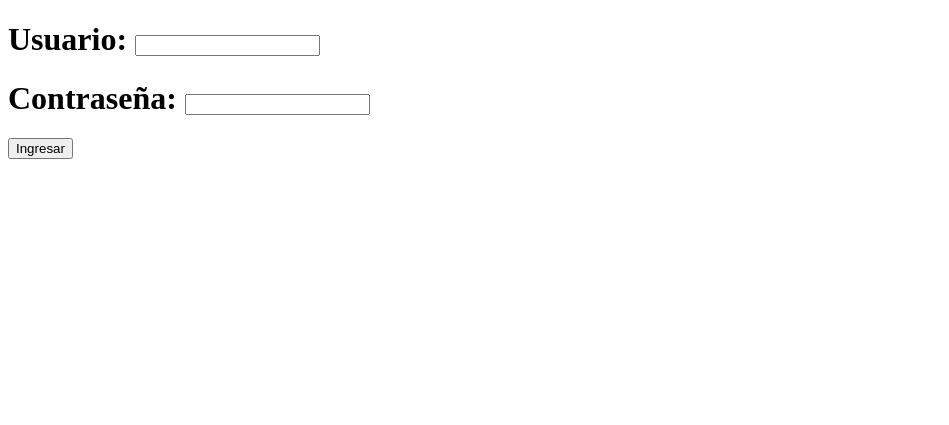
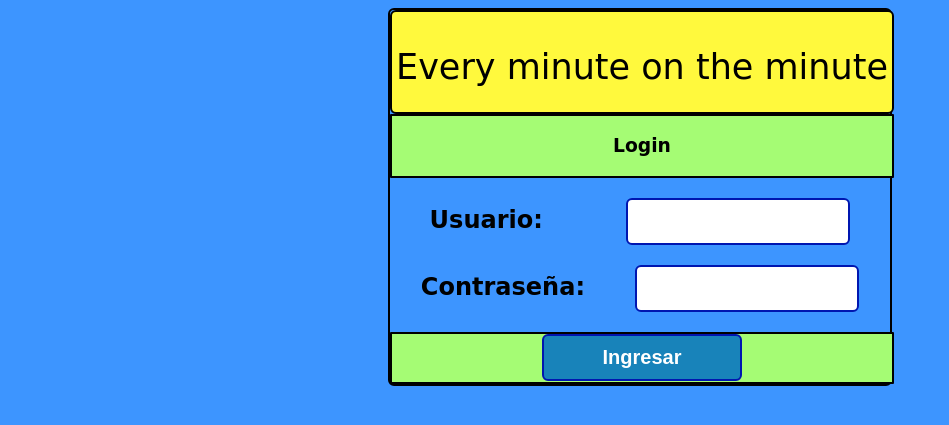
Before and after one commit to brayanpasa99/TemporizadorEjercicio, a Java web app: page / in a window 1280 px wide. Shown: the top 425 px of the page, without its empty margins (0-949 px from the left). Run offline with Tomcat 11, a stand-in JSP engine, Linux system fonts and the light colour scheme.

Commit message:
diseñe una mejor interfaz para la pantalla de login

```diff
--- a/Versión 2/TemporizadorWeb/nbproject/build-impl.xml
+++ b/Versión 2/TemporizadorWeb/nbproject/build-impl.xml
@@ -557,7 +557,8 @@ or ant -Dj2ee.platform.classpath=&lt;server_classpath&gt; (where no properties f
                     <formatter type="brief" usefile="false"/>
                     <formatter type="xml"/>
                     <jvmarg value="-ea"/>
-                    <jvmarg value="-agentlib:jdwp=transport=${debug-transport},address=${jpda.address}"/>
+                    <jvmarg line="${debug-args-line}"/>
+                    <jvmarg value="-Xrunjdwp:transport=${debug-transport},address=${jpda.address}"/>
                     <customize/>
                 </junit>
             </sequential>
--- /dev/null
+++ b/Versión 2/TemporizadorWeb/web/estiloLogin.css
@@ -0,0 +1,92 @@
+#todo{
+
+    font-family: Comic Sans MS, cursive, sans-serif;
+    width: 500px;
+    border: 2px ;
+    border-style: solid;
+    border-radius: 6px;
+
+}
+
+#art1{
+
+    font-size: 35px;
+    background-color:  #fff93d ;
+    width: 500px;
+    height: 100px;
+    border: 2px ;
+    border-radius: 6px;
+    border-style: solid;
+
+}
+
+#art2{
+
+    background-color:   #a5fc74  ;
+    width: 500px;
+    height: 60px;
+    border: 2px ;
+    border-radius: 1px;
+    border-style: solid;
+
+}
+
+#artBoton{
+
+    font-family: Comic Sans MS, cursive, sans-serif;
+    background-color:   #a5fc74  ;
+    width: 500px;
+    height: 48px;
+    border: 2px ;
+    border-radius: 1px;
+    border-style: solid;
+
+}
+
+body{
+
+   background-color:   #3d95ff ;
+
+}
+
+#boton{
+
+    text-decoration: none;
+    padding: 10px;
+    font-weight: 600;
+    font-size: 20px;
+    color: #ffffff;
+    background-color: #1883ba;
+    border-radius: 6px;
+    border: 2px solid #0016b0;
+    width: 200px;
+
+}
+
+#user{
+
+    text-decoration: none;
+    padding: 10px;
+    font-weight: 600;
+    font-size: 20px;
+    color: #000000;
+    background-color: #ffffff;
+    border-radius: 6px;
+    border: 2px solid #0016b0;
+    width: 200px;
+
+}
+
+#password{
+
+    text-decoration: none;
+    padding: 10px;
+    font-weight: 600;
+    font-size: 20px;
+    color: #000000;
+    background-color:   #ffffff  ;
+    border-radius: 6px;
+    border: 2px solid #0016b0;
+    width: 200px;
+
+}
--- a/Versión 2/TemporizadorWeb/web/index.jsp
+++ b/Versión 2/TemporizadorWeb/web/index.jsp
@@ -9,13 +9,45 @@
 <html>
     <head>
         <meta http-equiv="Content-Type" content="text/html; charset=UTF-8">
+        <link rel="stylesheet" href="estiloLogin.css"/>
         <title>Login</title>
     </head>
     <body>
         <form action="validaDatos">
-            <h1>Usuario: <input type="text" id="user" name="user"></h1>
-            <h1>Contraseña: <input type="password" id="password" name="password"></h1>
-            <input type="submit" value="Ingresar">
+
+            <center>
+
+                <article id="todo">
+
+                        <article id="art1">
+
+                            <center>
+                            <p>Every minute on the minute</p>
+                            </center>
+
+                        </article>
+
+                        <article id="art2">
+
+                            <center>
+                            <h3>Login</h3>
+                            </center>
+
+                        </article>
+
+                    <h1>Usuario:  &nbsp &nbsp &nbsp &nbsp &nbsp<input type="text" id="user" name="user"></h1>
+                    <h1>Contraseña: &nbsp &nbsp &nbsp<input type="password" id="password" name="password"></h1>
+
+                    <article id="artBoton">
+
+                        <input type="submit" value="Ingresar" id="boton">
+
+                    </article>
+
+                </article>
+
+            </center>
+
         </form>
     </body>
 </html>
```
Also changed, not shown: Versión 2/TemporizadorWeb/nbproject/ant-deploy.xml (+33 -14 lines), Versión 2/TemporizadorWeb/nbproject/project.properties (+1 -1 lines), 1 other file.
